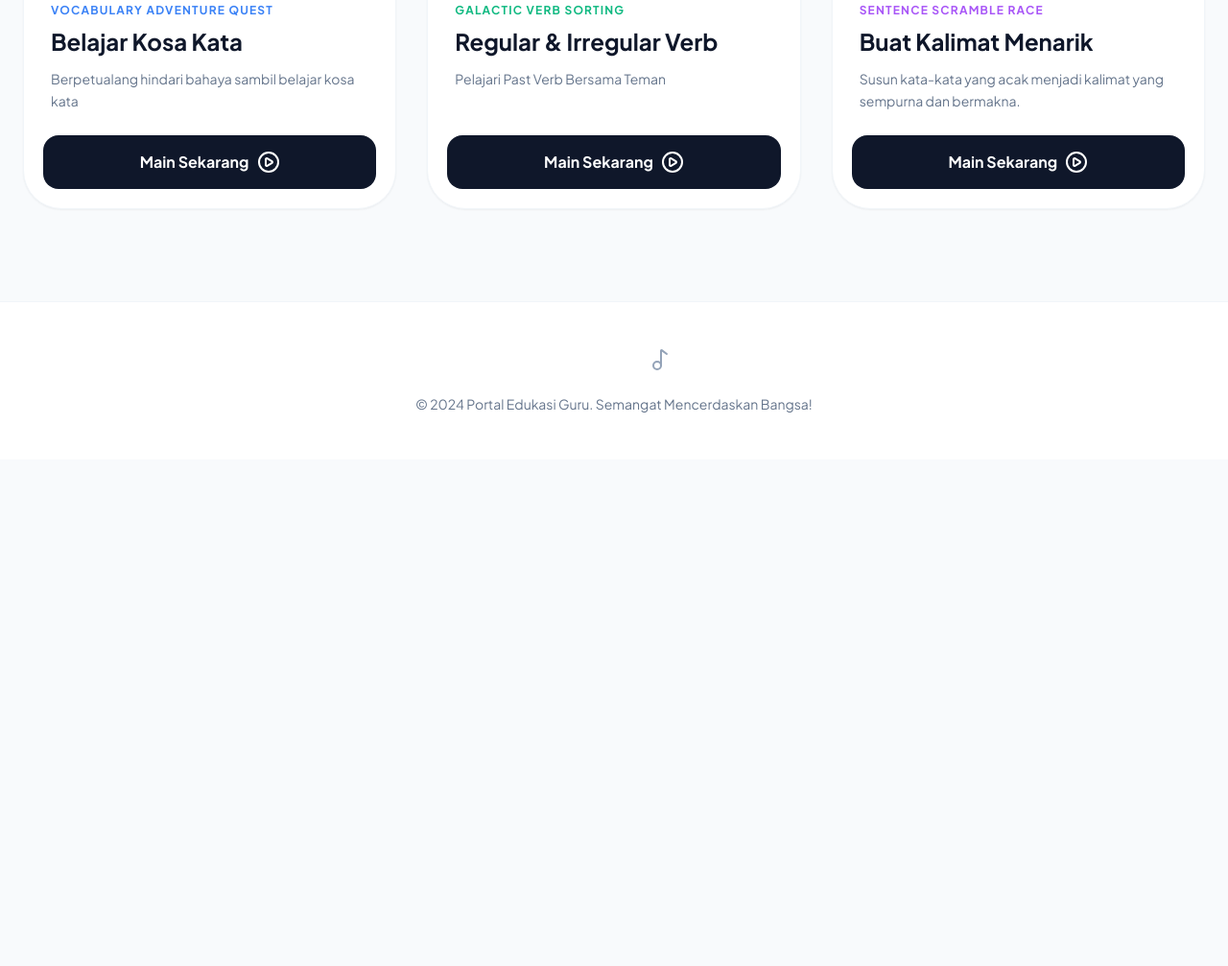
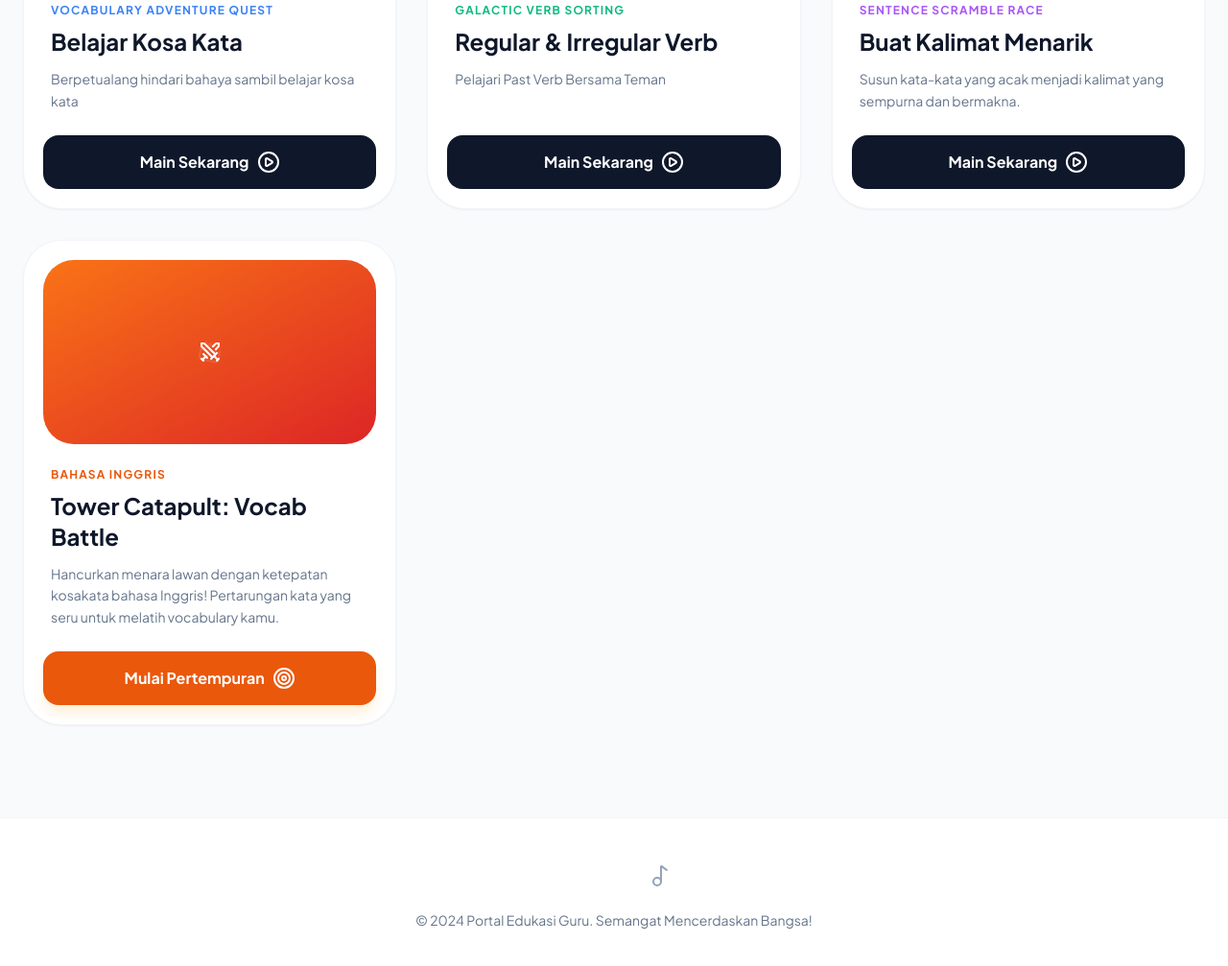
Before and after one commit to cutehiruma/pakteddy.github.io, a plain HTML site: page index.html in a window 1280 px wide. Shown: the part 706-1713 px from the top of the page at 96% size. Before the commit the page ends 1185 px from the top, so only its background shows below. Drawn offline with nearby package versions, Linux system fonts and the light colour scheme.

Commit message:
menambahkan game 4 tower catapult

```diff
--- a/index.html
+++ b/index.html
@@ -142,6 +142,42 @@
             Main Sekarang <i data-lucide="play-circle" size="18"></i>
           </a>
         </div>
+
+        <!-- GAME 4 -->
+        <div
+          class="game-card bg-white rounded-[2.5rem] p-5 border border-slate-100 shadow-sm transition-all duration-300 flex flex-col"
+        >
+          <div
+            class="w-full h-48 rounded-[2rem] bg-gradient-to-br from-orange-500 to-red-600 mb-6 flex items-center justify-center text-white relative overflow-hidden"
+          >
+            <div
+              class="absolute inset-0 opacity-10 flex items-center justify-center rotate-12"
+            >
+              <i data-lucide="castle" size="120"></i>
+            </div>
+            <i data-lucide="swords" size="56" class="relative z-10"></i>
+          </div>
+          <div class="px-2 flex-grow">
+            <span
+              class="text-xs font-bold uppercase tracking-widest text-orange-600 mb-2 block"
+              >Bahasa Inggris</span
+            >
+            <h3 class="text-2xl font-bold mb-3">
+              Tower Catapult: Vocab Battle
+            </h3>
+            <p class="text-slate-500 text-sm mb-6 leading-relaxed">
+              Hancurkan menara lawan dengan ketepatan kosakata bahasa Inggris!
+              Pertarungan kata yang seru untuk melatih vocabulary kamu.
+            </p>
+          </div>
+          <a
+            href="https://kakciem.my.canva.site/tower-catapult-vocabulary-battle"
+            target="_blank"
+            class="w-full bg-orange-600 text-white text-center py-4 rounded-2xl font-bold hover:bg-orange-700 transition-colors flex items-center justify-center gap-2 shadow-lg shadow-orange-100"
+          >
+            Mulai Pertempuran <i data-lucide="target" size="18"></i>
+          </a>
+        </div>
       </div>
     </main>
 
```
